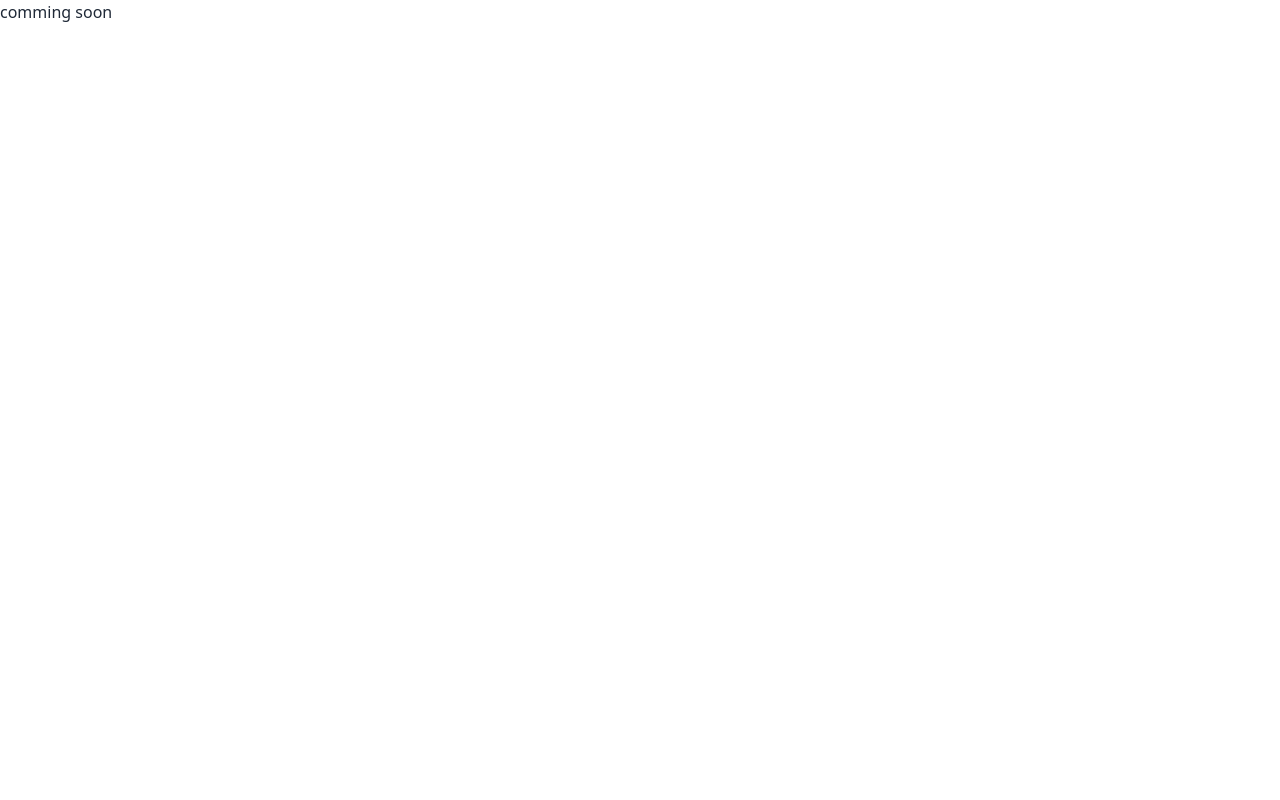
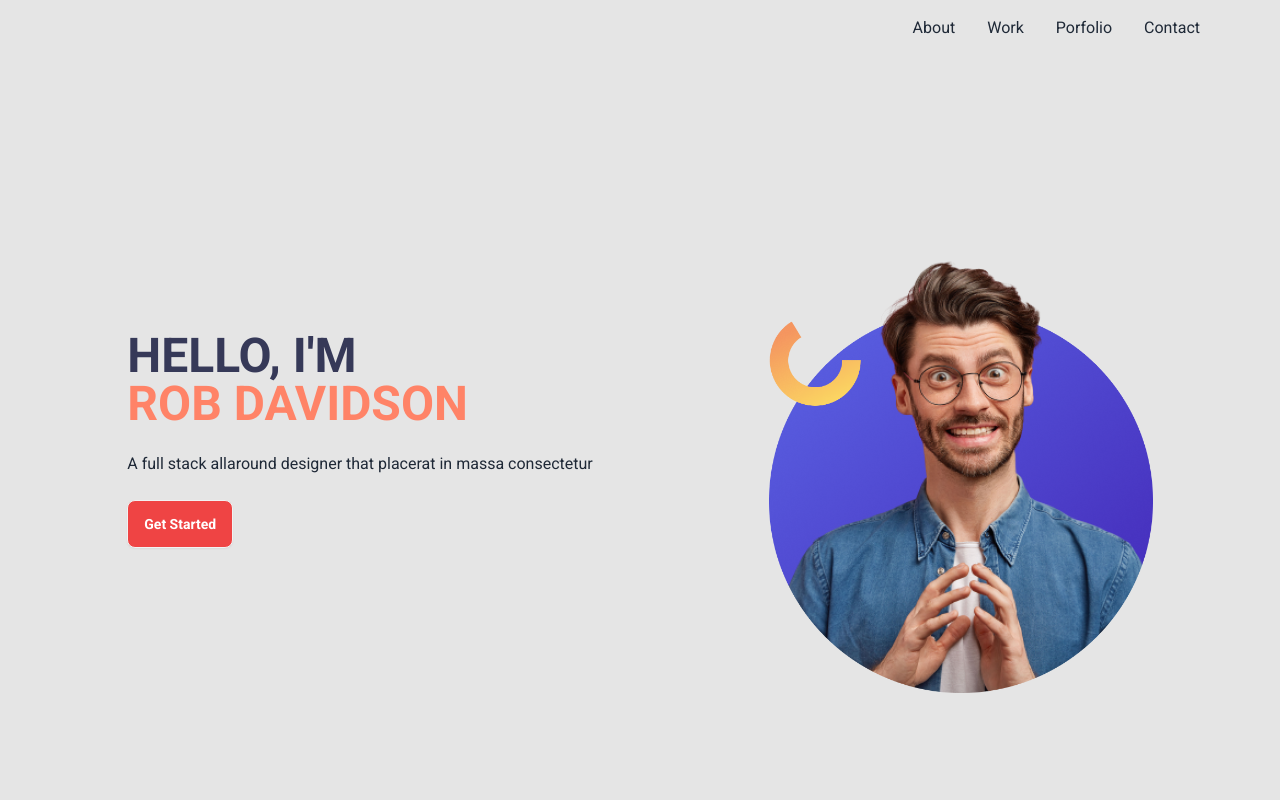
Before and after one commit to ChibgatullahMinhaz/personal-Website, a plain HTML site: page index.html in a window 1280 px wide. Shown: the top 800 px of the page. Drawn offline with nearby package versions, Linux system fonts and the light colour scheme.

Commit message:
added two hero section Done

```diff
--- a/index.html
+++ b/index.html
@@ -12,8 +12,54 @@
     <link rel="stylesheet" href="style.css">
 </head>
 
-<body>
-    <h1>comming soon</h1>
+<body class="bg-[#E5E5E5]">
+    <header class=" px-16 py-4">
+        <nav class="nav">
+            <ul class="flex justify-self-end ">
+               <li><a class="px-4" href="#">About</a></li>
+               <li><a class="px-4" href="#">Work</a></li>
+               <li><a class="px-4" href="#">Porfolio</a></li>
+               <li><a class="px-4" href="#">Contact</a></li>
+            </ul>
+        </nav>
+<!-- hero section -->
+        <div class="hero  min-h-screen">
+            <div class="hero-content flex-col lg:flex-row lg:gap-44">
+
+              <div>
+                <h1 class="text-5xl font-bold text-[#363958] uppercase">HEllo, i'm <br>
+                <span class="text-[#FF8367]">rob davidson</span>
+                </h1>
+                <p class="py-6">
+                    A full stack allaround designer that placerat
+                    in massa consectetur
+                </p>
+                <button class="btn bg-red-500 hover:bg-red-500 text-white font-bold">Get Started</button>
+
+              </div>
+              <img
+              src="images/do not use this pic.png"
+              class=" rounded-lg max-w-sm  flex-1" />
+            </div>
+          </div>
+          <!-- hero 2  -->
+          <div class="hero  min-h-screen">
+            <div class="hero-content flex-col lg:flex-row lg:gap-44">
+                <img
+                src="images/do not use this pic2.png"
+                class=" rounded-lg max-w-sm  flex-1" />
+              <div>
+                <h1 class="text-5xl font-bold text-[#363958] uppercase">About </h1>
+                <p class="py-6 capitalize" >
+                    i'm a dedicated MERN stack developer passionate about JavaScript. He builds web applications, explores WordPress customization, and aims to excel in full-stack development while seeking job and freelance opportunities
+                </p>
+                <button class="btn bg-red-500 hover:bg-red-500 text-white font-bold">Download CV</button>
+
+              </div>
+
+            </div>
+          </div>
+    </header>
 </body>
 
 </html>
--- a/style.css
+++ b/style.css
@@ -1 +1,9 @@
 @import url('https://fonts.googleapis.com/css2?family=Bebas+Neue&family=Roboto:ital,wght@0,100..900;1,100..900&display=swap');
+
+body {
+    font-family: 'Roboto', sans-serif;
+}
+
+.absens{
+    font-family: 'Bebas Neue', cursive;
+}
```
